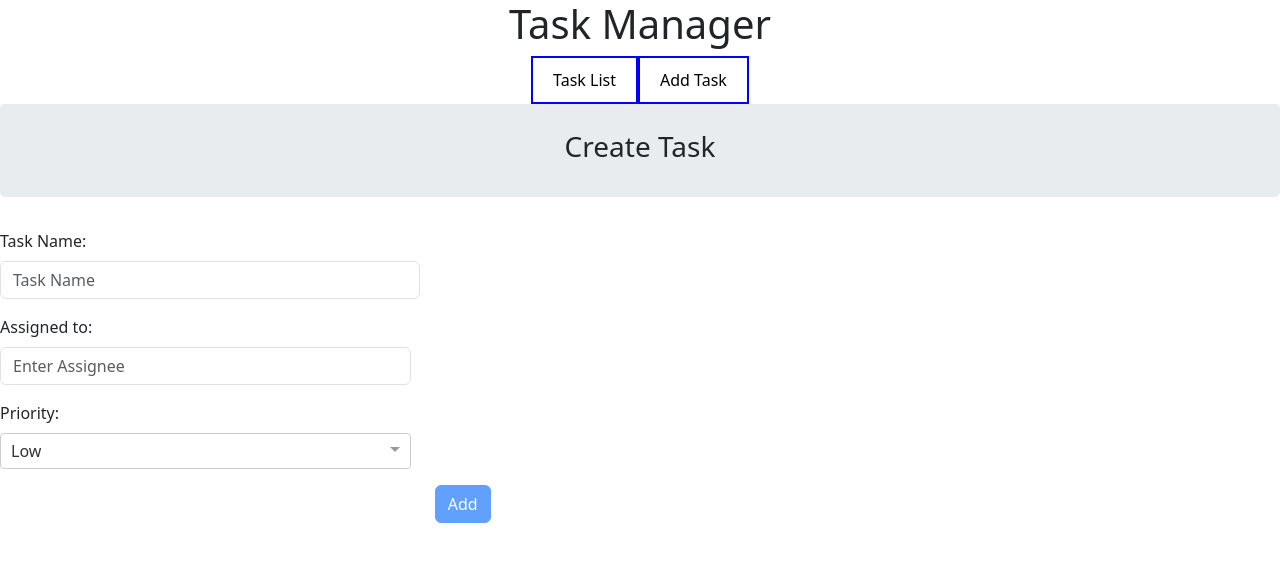
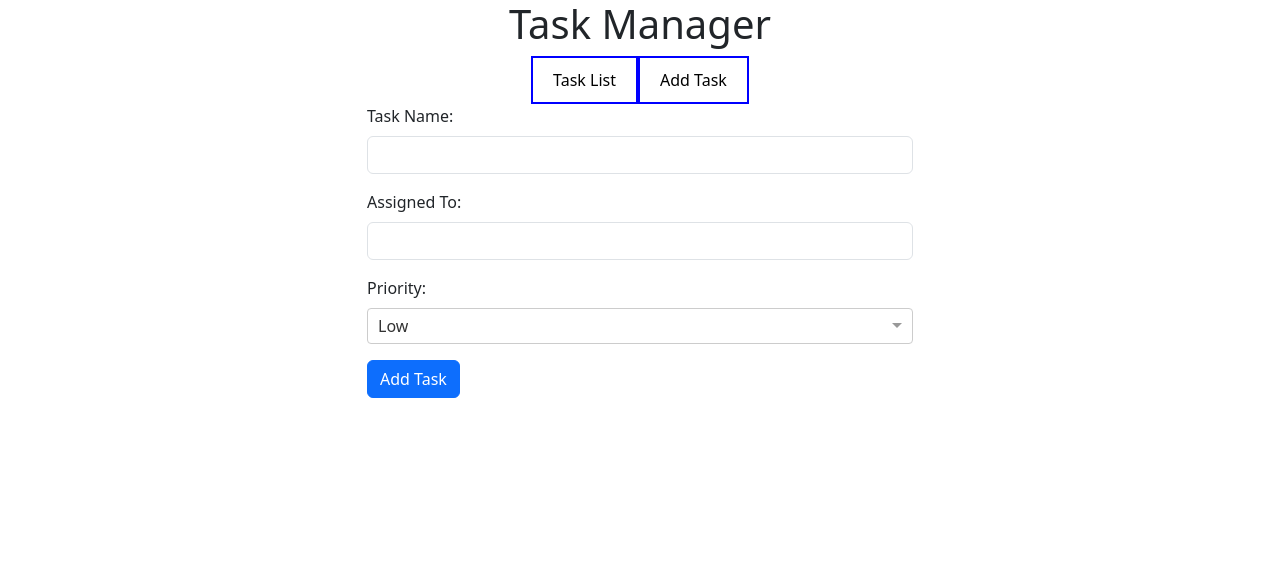
Before and after one commit to kavya-gaddipati/angular-zluw1t, an Angular app: page /addTask in a window 1280 px wide. Shown: the top 562 px of the page. Built offline with nearby package versions, Linux system fonts and the light colour scheme.

Commit message:
5 files modified

```diff
--- a/src/Components/add-task/add-task.component.html
+++ b/src/Components/add-task/add-task.component.html
@@ -1,91 +1,65 @@
-<header class="jumbotron" style="padding:2%;">
-  <h3 class="text-center">Create Task</h3>
-</header>
-<!-- <div> -->
+<div class="container">
+  <div class="row">
+    <div class="col-md-6 offset-md-3">
       <form [formGroup]="addTaskForm" (ngSubmit)="onSubmit(addTaskForm.value)">
-  <div class="form-row">
-    <div class="col-lg-4 col-md-6 col-sm-6 col-xs-12">
         <div class="form-group">
           <label for="taskName">Task Name:</label>
           <input
+            formControlName="taskName"
             type="text"
-          formControlName="taskName"
-          id="taskName"
             class="form-control"
-          placeholder="Task Name"
-          required
             [ngClass]="{
-            'is-invalid': f.taskName.touched && f.taskName.errors,
-            'is-valid': f.taskName.valid
+              'is-invalid': submitted && addTaskForm.controls.taskName.errors
             }"
           />
           <div
-          *ngIf="f.taskName.touched && f.taskName.errors"
-          class="invalid-feedback"
+            *ngIf="submitted && addTaskForm.controls.taskName.errors"
+            class="text-danger"
           >
-          <div *ngIf="f.taskName.errors.required">Task Name is required!</div>
+            <div
+              *ngIf="submitted && addTaskForm.controls.taskName.errors.required"
+            >
+              Task Name is required
             </div>
           </div>
         </div>
-  </div>
-  <div class="row">
-    <div class="col-lg-4 col-md-6 col-sm-6 col-xs-12">
         <div class="form-group">
-        <label for="assignedTo">Assigned to:</label>
+          <label for="assignedTo">Assigned To:</label>
           <input
+            formControlName="assignedTo"
             type="text"
+            class="form-control"
             [ngClass]="{
-            'is-invalid': f.assignedTo.touched && f.assignedTo.errors,
-            'is-valid': f.assignedTo.valid
+              'is-invalid': submitted && addTaskForm.controls.assignedTo.errors
             }"
-          formControlName="assignedTo"
-          id="assignedTo"
-          class="form-control"
-          placeholder="Enter Assignee"
-          required
           />
           <div
-          *ngIf="f.assignedTo.touched && f.assignedTo.errors"
-          class="invalid-feedback"
+            *ngIf="submitted && addTaskForm.controls.assignedTo.errors"
+            class="text-danger"
           >
-          <div *ngIf="f.assignedTo.errors.required">Email is required!</div>
+            <div
+              *ngIf="
+                submitted && addTaskForm.controls.assignedTo.errors.required
+              "
+            >
+              Assigned To is required
             </div>
           </div>
         </div>
-  </div>
-  <div class="row">
-    <div class="col-lg-4 col-md-6 col-sm-6 col-xs-12">
         <div class="form-group">
-        <label for="priority">Priority:</label>
+          <label for="prioirty">Priority:</label>
+          <!-- <input type="text" class="form-control" /> -->
           <ng-select
             [items]="options"
             [(ngModel)]="priority"
             formControlName="priority"
             [clearable]="false"
           ></ng-select>
-        <div
-          *ngIf="f.priority.touched && f.priority.errors"
-          class="invalid-feedback"
-        >
-          <div *ngIf="f.priority.errors.required">Priority is required!</div>
+        </div>
+        <div class="form-group">
+          <button class="btn btn-primary">Add Task</button>
+        </div>
+      </form>
     </div>
   </div>
 </div>
-  </div>
-  <div class="row">
-    <div class="col-lg-4 col-md-6 col-sm-6 col-xs-12"></div>
-    <div class="col-lg-4 col-md-6 col-sm-6 col-xs-12">
-      <div class="form-group">
-        <button
-          type="submit"
-          [disabled]="addTaskForm.invalid"
-          class="btn btn-primary"
-        >
-          Add
-        </button>
-      </div>
-    </div>
-    <div class="col-lg-4 col-md-6 col-sm-6 col-xs-12"></div>
-  </div>
-</form>
-<!-- </div> -->
--- a/src/Components/add-task/add-task.component.ts
+++ b/src/Components/add-task/add-task.component.ts
@@ -1,5 +1,6 @@
 import { Component, OnInit } from '@angular/core';
 import { FormBuilder, FormGroup, Validators } from '@angular/forms';
+import { Tasks } from '../../model/task';
 
 @Component({
   selector: 'app-add-task',
@@ -9,20 +10,41 @@ import { FormBuilder, FormGroup, Validators } from '@angular/forms';
 export class AddTaskComponent implements OnInit {
   addTaskForm: FormGroup;
   options = ['Low', 'Medium', 'High', 'Critical'];
-  submitted: boolean;
+  submitted: boolean = false;
   priority = 'Low';
+  tasks: any;
   constructor(private formBuilder: FormBuilder) {}
 
   ngOnInit() {
+    this.tasks = localStorage.getItem('allTasks')
+      ? JSON.parse(localStorage.getItem('allTasks'))
+      : [];
+    this.tasks.sort(function (a, b) {
+      return a.id - b.id;
+    }); // sort the tasks based on ID to find the last ID value
     this.addTaskForm = this.formBuilder.group({
       taskName: ['', Validators.required],
       assignedTo: ['', Validators.required],
       priority: ['', Validators.required],
     });
   }
-  get f() {
-    return this.addTaskForm.controls;
+
+  onSubmit(form) {
+    this.submitted = true;
+    if (this.addTaskForm.invalid) {
+      return;
+    }
+    let id = this.tasks[this.tasks.length - 1].id;
+    let task = new Tasks();
+    task.id = id + 1;
+    task.taskName = form.taskName;
+    task.assignedTo = form.assignedTo;
+    task.priority = form.priority;
+    task.status = 'Open';
+    this.tasks.push(task);
+    localStorage.setItem('allTasks', JSON.stringify(this.tasks));
+    alert('Task Added Successfully!!!');
+    this.addTaskForm.reset();
+    this.submitted = false;
   }
-  onSubmit(form) {}
-  onReset() {}
 }
--- a/src/Components/task-list/task-list.component.ts
+++ b/src/Components/task-list/task-list.component.ts
@@ -16,9 +16,14 @@ export class TaskListComponent implements OnInit {
   options = ['All', 'Open', 'In Progress', 'Closed'];
   statusSelected = 'All';
   constructor(private getTaskDataService: GetTaskDataService) {
+    this.tasks = localStorage.getItem('allTasks')
+      ? JSON.parse(localStorage.getItem('allTasks'))
+      : [];
     //Use when fetching data using http get call
     // this.getTaskDataService.getTasks().subscribe((data) => {
-    //   this.tasks = data;
+    //   if (data != null) {
+    //     this.tasks = data;
+    //   }
     // });
   }
 
--- a/src/services/get-task-data.service.ts
+++ b/src/services/get-task-data.service.ts
@@ -1,5 +1,5 @@
 import { Injectable } from '@angular/core';
-import { of } from 'rxjs';
+import { of, Subject } from 'rxjs';
 import taskData from '../mockdata/taskData.json';
 
 @Injectable({
@@ -13,7 +13,6 @@ export class GetTaskDataService {
 
   getTasks() {
     //When working with actual data fetch task details using http GET call.
-
     return of(this.data);
   }
 }
```
Also changed, not shown: src/Components/task-list/task-list.component.html (+0 -38 lines). Lines whose indentation alone changed are shown as unchanged.
